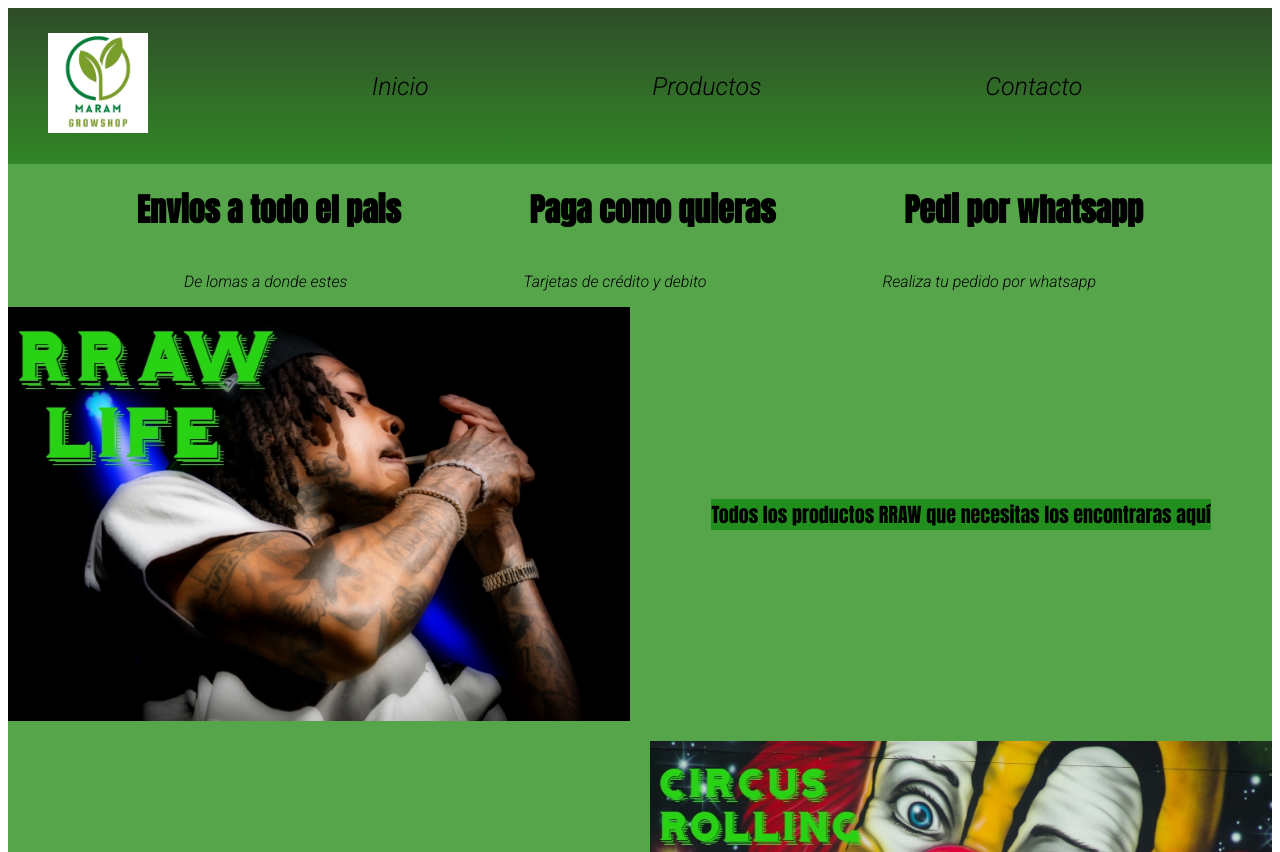
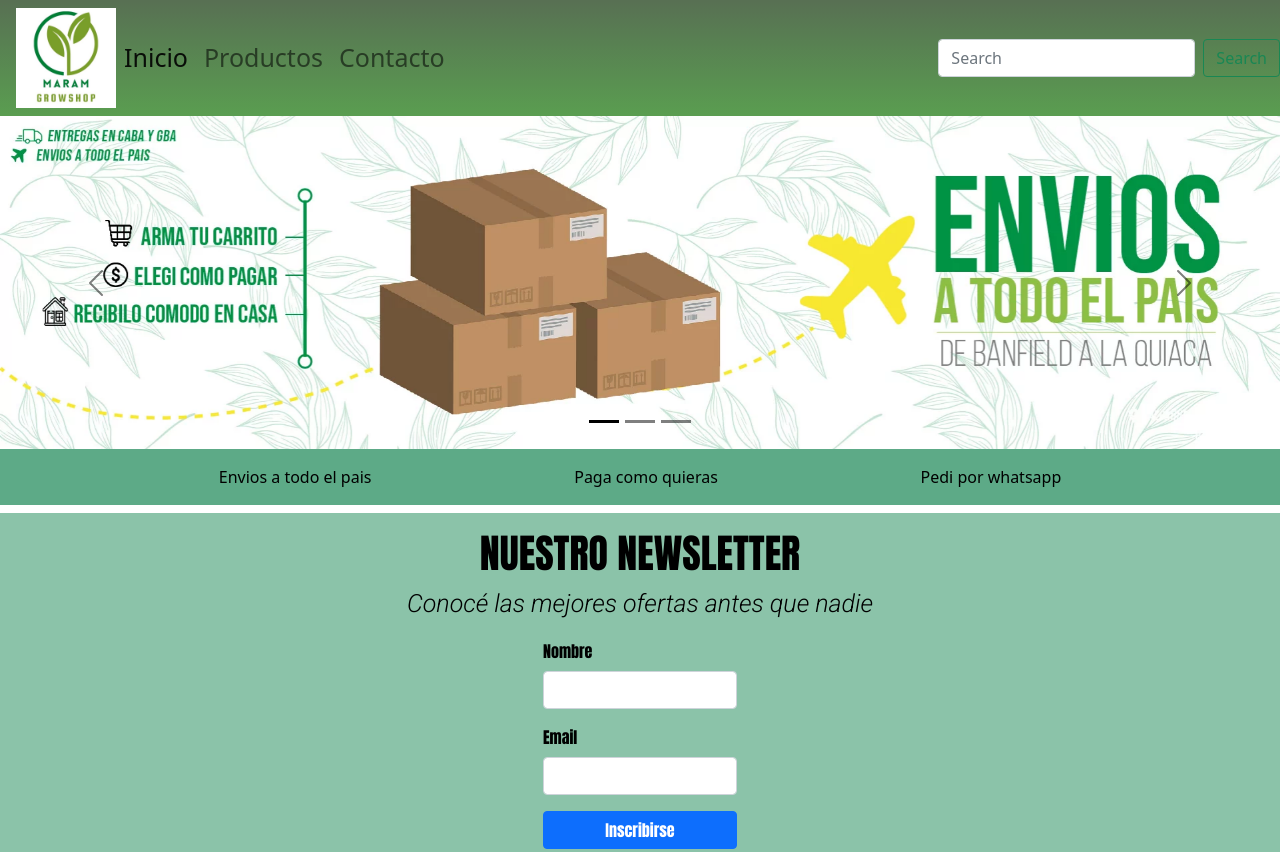
Before and after one commit to Bran5212/MaramGrowshop, a plain HTML site: page index.html in a window 1280 px wide. Shown: the top 852 px of the page. Drawn offline with nearby package versions, Linux system fonts and the light colour scheme.

Commit message:
aplicando bootstrap

```diff
--- a/index.html
+++ b/index.html
@@ -6,6 +6,7 @@
     <meta name="viewport" content="width=device-width, initial-scale=1.0">
     <title>- Growshop -</title>
     <link rel="shortcut icon" href="ico.jpg">
+    <link href="https://cdn.jsdelivr.net/npm/bootstrap@5.1.3/dist/css/bootstrap.min.css" rel="stylesheet" integrity="sha384-1BmE4kWBq78iYhFldvKuhfTAU6auU8tT94WrHftjDbrCEXSU1oBoqyl2QvZ6jIW3" crossorigin="anonymous">
 	<link rel="stylesheet" href="style.css">
     <link href='https://css.gg/instagram.css' rel='stylesheet'>
     <link href='https://css.gg/youtube.css' rel='stylesheet'>
@@ -16,16 +17,79 @@
 </head>
 <body>
     <header>
-        <nav>
+<!--         <nav>
             <ul class="headerul">
                 <a href="index.html"><img class="headerimg" src="./images/growing seed logo.jpg"></a>
                 <li class="headerli"><a href="index.html">Inicio</a></li>
                 <li class="headerli"><a href="./pages/productos.html">Productos</a></li>
                 <li class="headerli"><a href="./pages/contacto.html">Contacto</a></li>
             </ul>
-        </nav>
+        </nav> -->
+        <nav class="navbar navbar-expand-lg navbar-light bg-light" class="bg-success p-2" style="--bs-bg-opacity: .2;" class="container-fluid">
+    <button  class="navbar-toggler" type="button" data-bs-toggle="collapse" data-bs-target="#navbarTogglerDemo03" aria-controls="navbarTogglerDemo03" aria-expanded="false" aria-label="Toggle navigation">
+      <span class="navbar-toggler-icon"></span>
+    </button>
+    <a class="navbar-brand" href="#"><a href="index.html"><img class="headerimg" src="./images/growing seed logo.jpg"></a></a>
+    <div class="collapse navbar-collapse" id="navbarTogglerDemo03" >
+      <ul class="navbar-nav me-auto mb-2 mb-lg-0" >
+        <li class="nav-item">
+          <a class="nav-link active" aria-current="page" href="index.html">Inicio</a>
+        </li>
+        <li class="nav-item">
+          <a class="nav-link" href="./pages/productos.html">Productos</a>
+        </li>
+        <li class="nav-item">
+          <a class="nav-link" href="./pages/contacto.html">Contacto</a>
+        </li>
+      </ul>
+      <form class="d-flex">
+        <input class="form-control me-2" type="search" placeholder="Search" aria-label="Search">
+        <button class="btn btn-outline-success" type="submit">Search</button>
+      </form>
+    </div>
+  </div>
+</nav>
     </header>
-    <main class="main__index">
+    <main>
+        <div id="carouselExampleDark" class="carousel carousel-dark slide" data-bs-ride="carousel">
+            <div class="carousel-indicators">
+              <button type="button" data-bs-target="#carouselExampleDark" data-bs-slide-to="0" class="active" aria-current="true" aria-label="Slide 1"></button>
+              <button type="button" data-bs-target="#carouselExampleDark" data-bs-slide-to="1" aria-label="Slide 2"></button>
+              <button type="button" data-bs-target="#carouselExampleDark" data-bs-slide-to="2" aria-label="Slide 3"></button>
+            </div>
+            <div class="carousel-inner">
+              <div class="carousel-item active" data-bs-interval="10000">
+                <img src="images/slide-1.jpg" class="d-block w-100" alt="...">
+                <div class="carousel-caption d-none d-md-block">
+                </div>
+              </div>
+              <div class="carousel-item" data-bs-interval="2000">
+                <img src="images/slide-2.jpg" class="d-block w-100" alt="...">
+                <div class="carousel-caption d-none d-md-block">
+                </div>
+              </div>
+              <div class="carousel-item">
+                <img src="images/slide-3.jpg" class="d-block w-100" alt="...">
+                <div class="carousel-caption d-none d-md-block">
+                </div>
+              </div>
+            </div>
+            <button class="carousel-control-prev" type="button" data-bs-target="#carouselExampleDark" data-bs-slide="prev">
+              <span class="carousel-control-prev-icon" aria-hidden="true"></span>
+              <span class="visually-hidden">Previous</span>
+            </button>
+            <button class="carousel-control-next" type="button" data-bs-target="#carouselExampleDark" data-bs-slide="next">
+              <span class="carousel-control-next-icon" aria-hidden="true"></span>
+              <span class="visually-hidden">Next</span>
+            </button>
+          </div>
+          <div class="d-flex justify-content-evenly p-3 mb-2 bg-success text-black list-unstyled" style="--bs-bg-opacity: .7;">
+              <li>Envios a todo el pais</li>
+              <li>Paga como quieras</li>
+              <li>Pedi por whatsapp</li>
+        </div>
+    </main>
+    <!-- <main class="main__index">
         <div class="divmain1">
             <h1 class="mainh1">Envios a todo el pais</h1>
             <h1 class="mainh1">Paga como quieras</h1>
@@ -42,9 +106,23 @@
             <img id="mainimg2" src="./images/BeFunky-photo (1).jpg">
             <p id="mainp2">Nuevos y renovados ingresos CIRCUS ROLLING</p>
         </div>
-    </main>
+    </main> -->
     <aside>
-        <div class="main__aside">
+        <div class="main__aside p-3 mb-2 bg-success text-black" style="--bs-bg-opacity: .5;" >
+            <h2 id="h2__aside">NUESTRO NEWSLETTER</h2>
+            <P id="p__aside">Conocé las mejores ofertas antes que nadie</P>
+        <form class="d-flex flex-column bd-highlight mb-3">
+            <div class="mb-3">
+              <label for="exampleInputEmail1" class="form-label">Nombre</label>
+              <input type="email" class="form-control" id="exampleInputEmail1" aria-describedby="emailHelp">
+            </div>
+            <div class="mb-3">
+              <label for="exampleInputPassword1" class="form-label">Email</label>
+              <input type="password" class="form-control" id="exampleInputPassword1">
+            </div>
+            <button type="submit" class="btn btn-primary">Inscribirse</button>
+          </form>
+       <!--  <div class="main__aside">
             <h2 id="h2__aside">NUESTRO NEWSLETTER</h2>
             <P id="p__aside">Conocé las mejores ofertas antes que nadie</P>
             <ul>
@@ -60,7 +138,7 @@
                 <li class="follow__li"><i class="gg-youtube"></i></li>
                 <li class="follow__li"><i class="gg-facebook"></i></li>
             </ul>
-        </div>
+        </div> -->
     </aside>
     <footer>
         <div id="footer__title">
@@ -83,5 +161,6 @@
             </ul>
         </div>
     </footer>
+    <script src="https://cdn.jsdelivr.net/npm/bootstrap@5.1.3/dist/js/bootstrap.bundle.min.js" integrity="sha384-ka7Sk0Gln4gmtz2MlQnikT1wXgYsOg+OMhuP+IlRH9sENBO0LRn5q+8nbTov4+1p" crossorigin="anonymous"></script>
 </body>
 </html>
--- a/style.css
+++ b/style.css
@@ -16,7 +16,7 @@
 }
 
 nav{
-    width: 85%;
+    width: 100%;
 }
 
 .main__index{
```
Also changed, not shown: images/slide-1.jpg (added), images/slide-2.jpg (added), images/slide-3.jpg (added).
